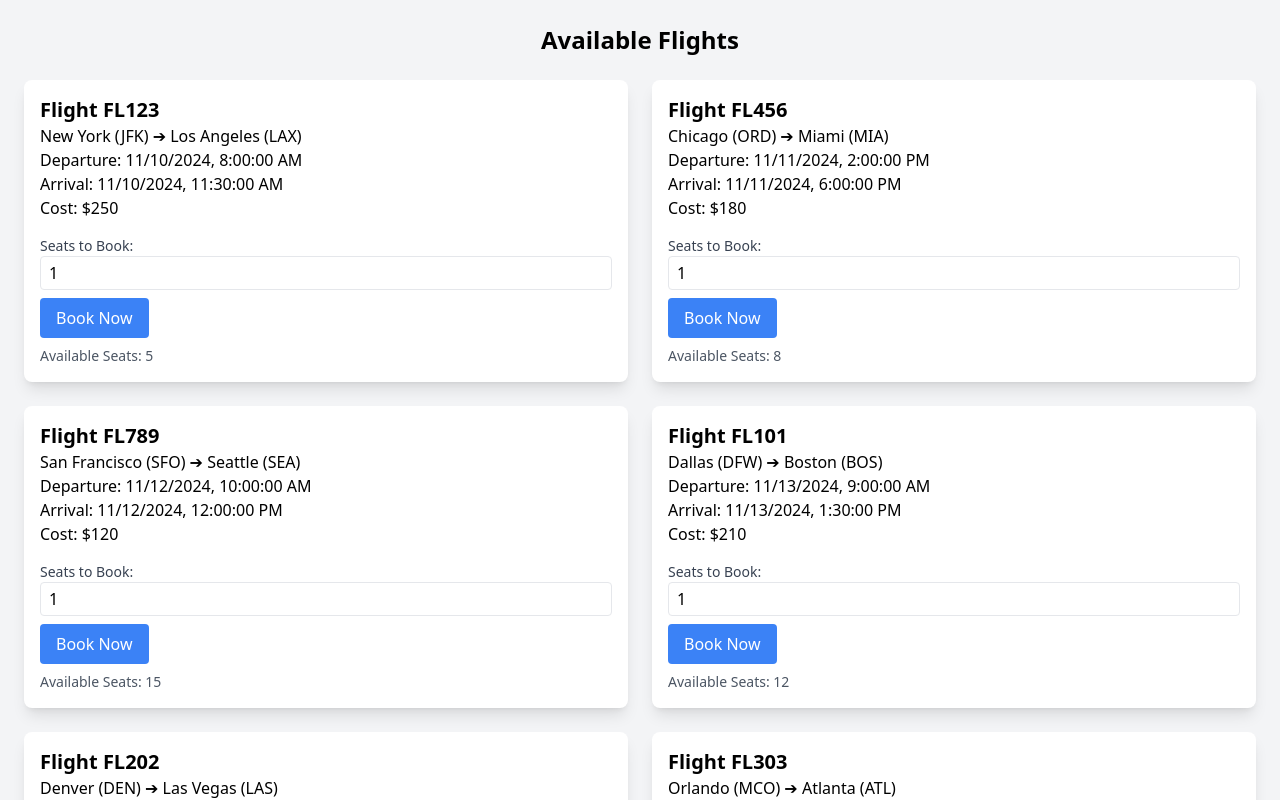
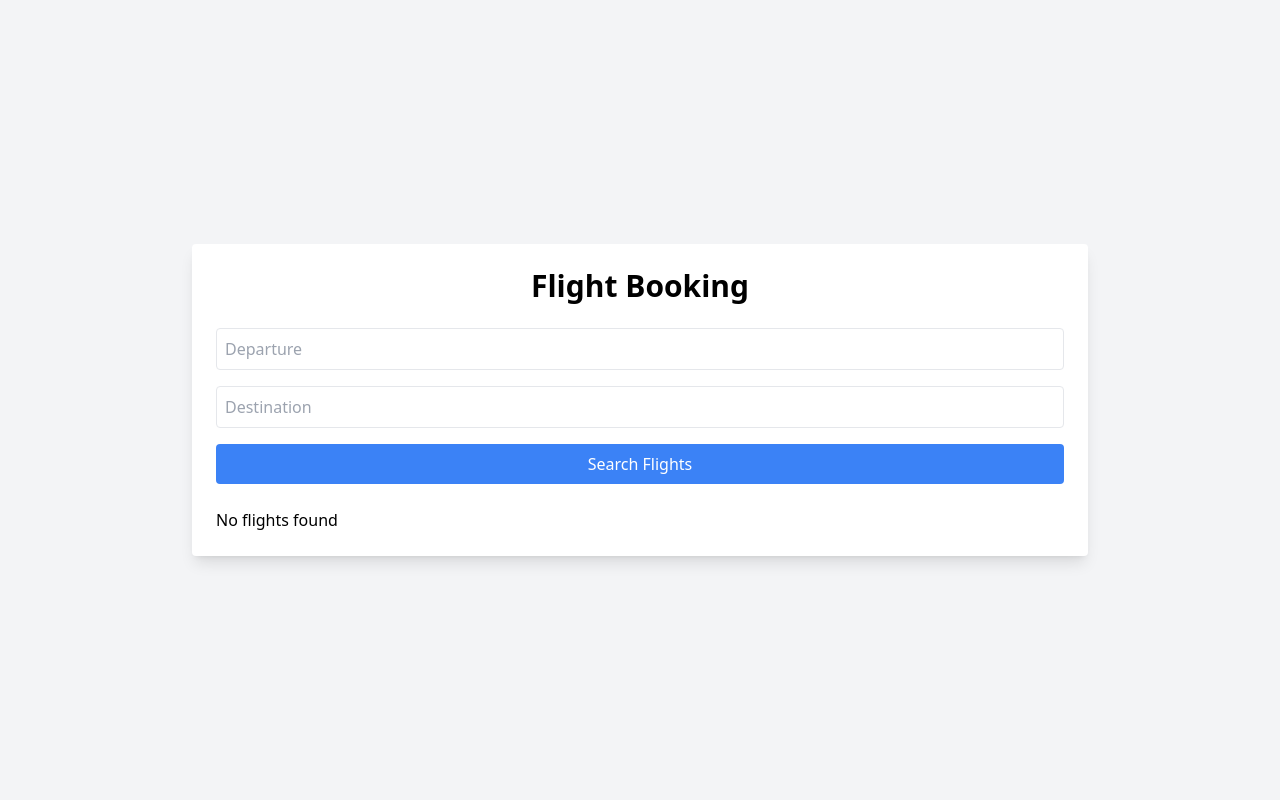
Before and after one commit to Devops-Intro-Sami/Devops_Frontend, a React (Create React App) app in the folder flight-booking-frontend/: page / in a window 1280 px wide. Shown: the top 800 px of the page. Built offline with nearby package versions, Linux system fonts and the light colour scheme.

Commit message:
search feature logic added

```diff
--- a/flight-booking-frontend/package.json
+++ b/flight-booking-frontend/package.json
@@ -6,6 +6,7 @@
     "@testing-library/jest-dom": "^5.17.0",
     "@testing-library/react": "^13.4.0",
     "@testing-library/user-event": "^13.5.0",
+    "axios": "^1.7.7",
     "react": "^18.3.1",
     "react-dom": "^18.3.1",
     "react-scripts": "5.0.1",
--- a/flight-booking-frontend/src/components/FlightList.js
+++ b/flight-booking-frontend/src/components/FlightList.js
@@ -1,26 +1,88 @@
-import React from "react";
-import { flights } from "../DummyData";
-import BookFlight from "./BookFlight";
+import React, { useState } from "react";
+import axios from "axios";
 
 const FlightList = () => {
+  const [flights, setFlights] = useState([]);
+  const [searchParams, setSearchParams] = useState({
+    departureLocation: "",
+    destinationLocation: "",
+  });
+  const [error, setError] = useState("");
+
+  const searchFlights = async () => {
+    try {
+      // Use the environment variable for the backend URL
+      const response = await axios.get(
+        `$http://localhost:3001/api/flights/search`,
+        { params: searchParams }
+      );
+      setFlights(response.data);
+      setError("");
+    } catch (error) {
+      console.error("Error fetching flights:", error);
+      setFlights([]);
+      setError("No flights found or server error");
+    }
+  };
+
   return (
-    <div className="p-6">
-      <h1 className="text-2xl font-bold text-center mb-6">Available Flights</h1>
-      <div className="grid gap-6 md:grid-cols-2">
-        {flights.map((flight) => (
-          <div key={flight.id} className="bg-white p-4 rounded-lg shadow-lg">
-            <h2 className="text-xl font-semibold">
-              Flight {flight.flightNumber}
-            </h2>
-            <p>
-              {flight.departureLocation} ➔ {flight.destinationLocation}
-            </p>
-            <p>Departure: {new Date(flight.departureTime).toLocaleString()}</p>
-            <p>Arrival: {new Date(flight.arrivalTime).toLocaleString()}</p>
-            <p>Cost: ${flight.cost}</p>
-            <BookFlight flight={flight} />
-          </div>
-        ))}
+    <div className="flex justify-center items-center min-h-screen bg-gray-100">
+      <div className="p-6 bg-white rounded shadow-lg w-[90%] max-w-4xl">
+        <h1 className="text-3xl font-bold text-center mb-6">Flight Booking</h1>
+        <div className="space-y-4">
+          <input
+            type="text"
+            placeholder="Departure"
+            onChange={(e) =>
+              setSearchParams({
+                ...searchParams,
+                departureLocation: e.target.value,
+              })
+            }
+            className="w-full p-2 border rounded"
+          />
+          <input
+            type="text"
+            placeholder="Destination"
+            onChange={(e) =>
+              setSearchParams({
+                ...searchParams,
+                destinationLocation: e.target.value,
+              })
+            }
+            className="w-full p-2 border rounded"
+          />
+          <button
+            onClick={searchFlights}
+            className="w-full py-2 bg-blue-500 text-white rounded"
+          >
+            Search Flights
+          </button>
+        </div>
+
+        {error && <p className="text-red-500 mt-4">{error}</p>}
+
+        <ul className="mt-6 space-y-4">
+          {flights.length === 0 ? (
+            <p>No flights found</p>
+          ) : (
+            flights.map((flight) => (
+              <li key={flight.id} className="p-4 border rounded shadow-sm">
+                <div className="font-semibold">{flight.flightNumber}</div>
+                <div className="text-sm text-gray-600">
+                  {flight.departureLocation} to {flight.destinationLocation}
+                </div>
+                <div className="text-sm text-gray-500">
+                  Departure: {flight.departureTime} - Arrival:{" "}
+                  {flight.arrivalTime}
+                </div>
+                <div className="text-lg font-bold text-blue-600">
+                  ${flight.cost}
+                </div>
+              </li>
+            ))
+          )}
+        </ul>
       </div>
     </div>
   );
```
Also changed, not shown: 1 other file (tests, documents, lock files or other folders).
